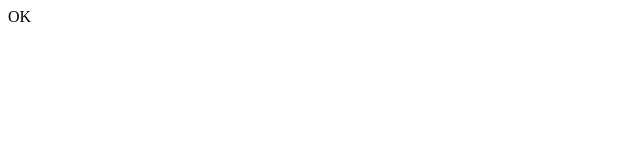
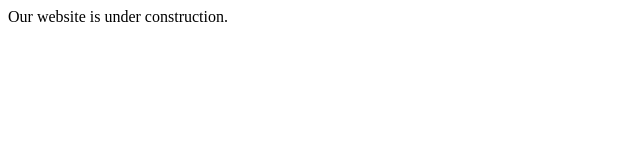
Before and after one commit to Toshi-nk/toshi-nk.github.io, a plain HTML site: page index.html in a window 1280 px wide. Shown: the whole page, without its empty margins (0-640 px from the left). Drawn offline with Linux system fonts and the light colour scheme.

Commit message:
Update index.html

```diff
--- a/index.html
+++ b/index.html
@@ -1,5 +1,5 @@
 <html>
 <body>
-OK
+Our website is under construction.
 </body>
 </html>
```
